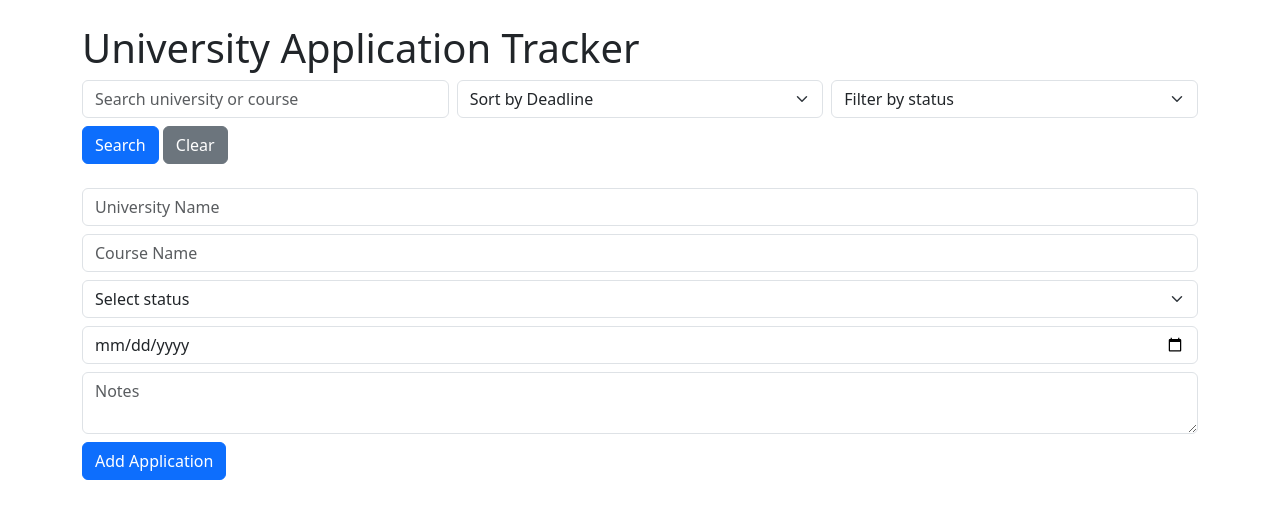
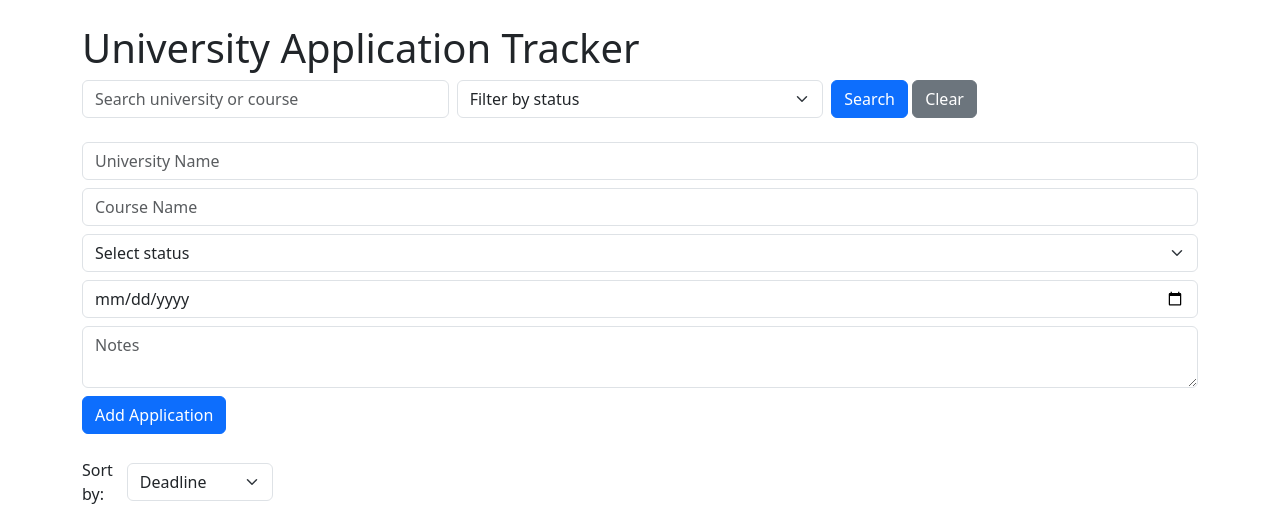
Before and after one commit to soultoufu/uni-app-tracker, a Flask app: page / in a window 1280 px wide. Shown: the top 505 px of the page. Run offline with Flask 3, Linux system fonts and the light colour scheme; data that the repository does not hold is empty.

Commit message:
minor adjustment to home.html, delete sort in search function

```diff
--- a/templates/home.html
+++ b/templates/home.html
@@ -23,12 +23,6 @@
         <div class="col-md-4">
             <input type="text" class="form-control" name="q" placeholder="Search university or course" value="{{ request.args.get('q', '') }}">
         </div>
-        <div class="col-md-4">
-            <select name="sort_by" class="form-select">
-                <option value="deadline" {% if request.args.get('sort_by') == 'deadline' %}selected{% endif %}>Sort by Deadline</option>
-                <option value="university" {% if request.args.get('sort_by') == 'university' %}selected{% endif %}>Sort by University</option>
-                <option value="course" {% if request.args.get('sort_by') == 'course' %}selected{% endif %}>Sort by Course</option>
-            </select>
         </div>
         <div class="col-md-4">
             <select name="status" class="form-select">
```
